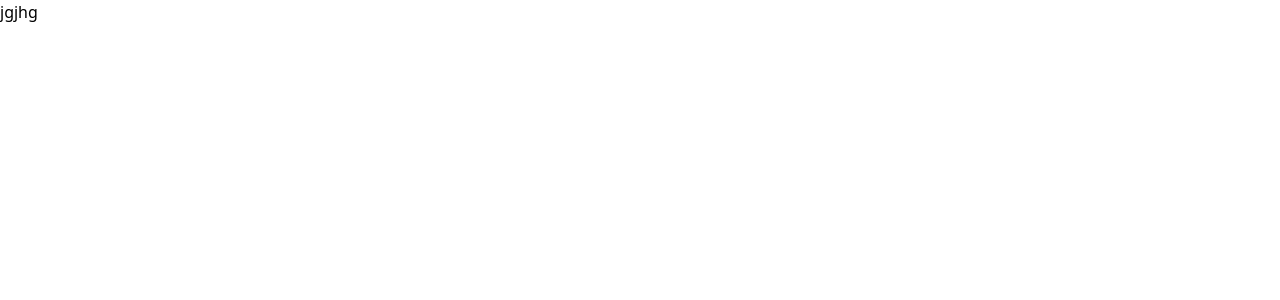
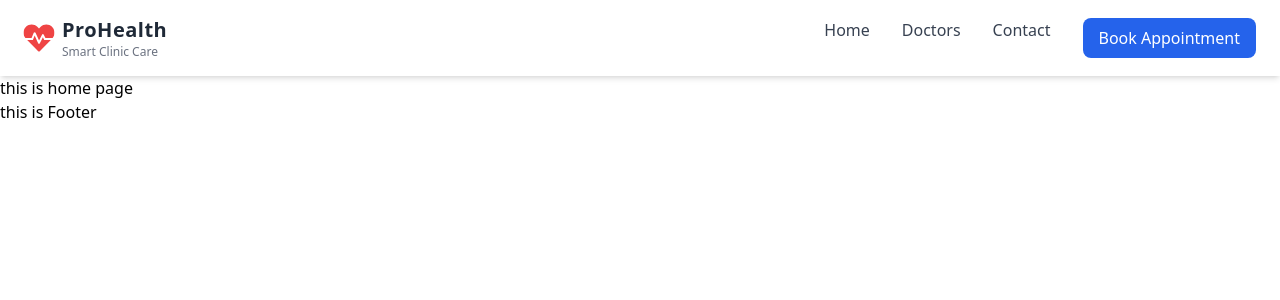
Before and after one commit to harish-gurjar-758/smart-clinic-mvp, a React (Vite) app in the folder client/: page / in a window 1280 px wide. Shown: the top 300 px of the page. Built offline with nearby package versions, Linux system fonts and the light colour scheme; no server answers.

Commit message:
create nav bar

```diff
--- a/client/package.json
+++ b/client/package.json
@@ -16,7 +16,9 @@
     "lucide-react": "^0.577.0",
     "react": "^19.2.0",
     "react-dom": "^19.2.0",
-    "react-hook-form": "^7.71.2"
+    "react-hook-form": "^7.71.2",
+    "react-icons": "^5.6.0",
+    "react-router-dom": "^7.13.1"
   },
   "devDependencies": {
     "@eslint/js": "^9.39.1",
--- a/client/src/App.jsx
+++ b/client/src/App.jsx
@@ -1,9 +1,27 @@
-import React from 'react'
+import React from "react";
+import { Routes, Route } from "react-router-dom";
+
+import NavBar from "./components/NavBar";
+import Footer from "./components/Footer";
+
+import Home from "./pages/Home";
+// import Doctors from "./pages/Doctors";
+// import BookAppointment from "./pages/BookAppointment";
+// import Contact from "./pages/Contact";
 
 export default function App() {
   return (
-    <div>
-      jgjhg
-    </div>
-  )
+    <>
+      <NavBar />
+
+      <Routes>
+        <Route path="/" element={<Home />} />
+        {/* <Route path="/doctors" element={<Doctors />} /> */}
+        {/* <Route path="/book-appointment" element={<BookAppointment />} /> */}
+        {/* <Route path="/contact" element={<Contact />} /> */}
+      </Routes>
+
+      <Footer />
+    </>
+  );
 }
--- /dev/null
+++ b/client/src/components/Footer/index.jsx
@@ -0,0 +1,9 @@
+import React from 'react'
+
+export default function Footer() {
+    return (
+        <div>
+            this is Footer
+        </div>
+    )
+}
--- /dev/null
+++ b/client/src/components/NavBar/Logo/Logo.jsx
@@ -0,0 +1,67 @@
+import React, { useEffect, useState } from "react";
+import { motion } from "framer-motion";
+import { FaHeartbeat } from "react-icons/fa";
+
+export default function Logo() {
+
+    const [adminLogo, setAdminLogo] = useState(null);
+
+    // Example API fetch (logo controlled by admin)
+    useEffect(() => {
+        async function fetchLogo() {
+            try {
+                const res = await fetch("/api/logo");
+                const data = await res.json();
+                if (data?.logo) {
+                    setAdminLogo(data.logo);
+                }
+            } catch (error) {
+                console.log("Default logo used");
+            }
+        }
+
+        fetchLogo();
+    }, []);
+
+    return (
+        <div className="flex items-center gap-3">
+
+            {/* If admin uploads logo */}
+            {adminLogo ? (
+                <motion.img
+                    src={adminLogo}
+                    alt="clinic-logo"
+                    className="w-12 h-12 object-contain"
+                    initial={{ scale: 0 }}
+                    animate={{ scale: 1 }}
+                    transition={{ duration: 0.5 }}
+                />
+            ) : (
+                /* Default Logo */
+                <motion.div
+                    className="flex items-center gap-2"
+                    initial={{ opacity: 0, y: -10 }}
+                    animate={{ opacity: 1, y: 0 }}
+                    transition={{ duration: 0.6 }}
+                >
+                    <motion.div
+                        animate={{ scale: [1, 1.1, 1] }}
+                        transition={{ repeat: Infinity, duration: 2 }}
+                        className="text-red-500 text-3xl"
+                    >
+                        <FaHeartbeat />
+                    </motion.div>
+
+                    <div>
+                        <h1 className="text-xl font-bold text-gray-800 tracking-wide">
+                            ProHealth
+                        </h1>
+                        <p className="text-xs text-gray-500">
+                            Smart Clinic Care
+                        </p>
+                    </div>
+                </motion.div>
+            )}
+        </div>
+    );
+}
--- /dev/null
+++ b/client/src/components/NavBar/index.jsx
@@ -0,0 +1,73 @@
+import React, { useState } from "react";
+import { Link } from "react-router-dom";
+import { motion } from "framer-motion";
+import Logo from "./Logo/Logo";
+
+export default function NavBar() {
+
+    const [open, setOpen] = useState(false);
+
+    return (
+        <motion.header
+            initial={{ y: -80 }}
+            animate={{ y: 0 }}
+            transition={{ duration: 0.6 }}
+            className="w-full bg-white shadow-md sticky top-0 z-50"
+        >
+            <div className="max-w-7xl mx-auto px-6 py-4 flex justify-between items-center">
+
+                {/* Logo */}
+                <Logo />
+
+                {/* Desktop Menu */}
+                <nav className="hidden md:flex gap-8 font-medium text-gray-700">
+
+                    <Link className="hover:text-blue-600 transition" to="/">
+                        Home
+                    </Link>
+
+                    <Link className="hover:text-blue-600 transition" to="/doctors">
+                        Doctors
+                    </Link>
+
+                    <Link className="hover:text-blue-600 transition" to="/contact">
+                        Contact
+                    </Link>
+
+                    <Link
+                        className="bg-blue-600 text-white px-4 py-2 rounded-lg hover:bg-blue-700 transition"
+                        to="/book-appointment"
+                    >
+                        Book Appointment
+                    </Link>
+
+                </nav>
+
+                {/* Mobile Menu Button */}
+                <button
+                    className="md:hidden text-2xl"
+                    onClick={() => setOpen(!open)}
+                >
+                    ☰
+                </button>
+
+            </div>
+
+            {/* Mobile Menu */}
+            {open && (
+                <motion.div
+                    initial={{ height: 0 }}
+                    animate={{ height: "auto" }}
+                    className="md:hidden flex flex-col gap-4 px-6 pb-6 text-gray-700"
+                >
+                    <Link to="/">Home</Link>
+                    <Link to="/doctors">Doctors</Link>
+                    <Link to="/contact">Contact</Link>
+                    <Link className="text-blue-600 font-semibold" to="/book-appointment">
+                        Book Appointment
+                    </Link>
+                </motion.div>
+            )}
+        </motion.header>
+    );
+}
--- a/client/src/main.jsx
+++ b/client/src/main.jsx
@@ -1,10 +1,13 @@
 import { StrictMode } from "react";
 import { createRoot } from "react-dom/client";
+import { BrowserRouter } from "react-router-dom";
 import "./index.css";
 import App from "./App.jsx";
 
 createRoot(document.getElementById("root")).render(
   <StrictMode>
-    <App />
+    <BrowserRouter>
+      <App />
+    </BrowserRouter>
   </StrictMode>
 );
--- /dev/null
+++ b/client/src/pages/Home/index.jsx
@@ -0,0 +1,9 @@
+import React from 'react'
+
+export default function Home() {
+    return (
+        <div>
+this is home page
+        </div>
+    )
+}
```
Also changed, not shown: 1 other file (tests, documents, lock files or other folders).
